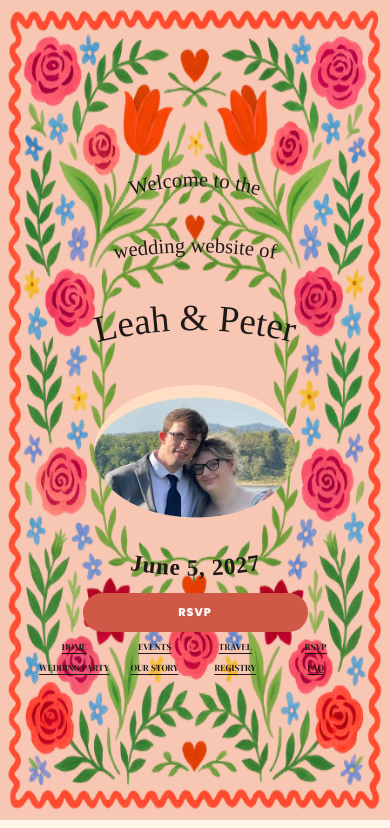
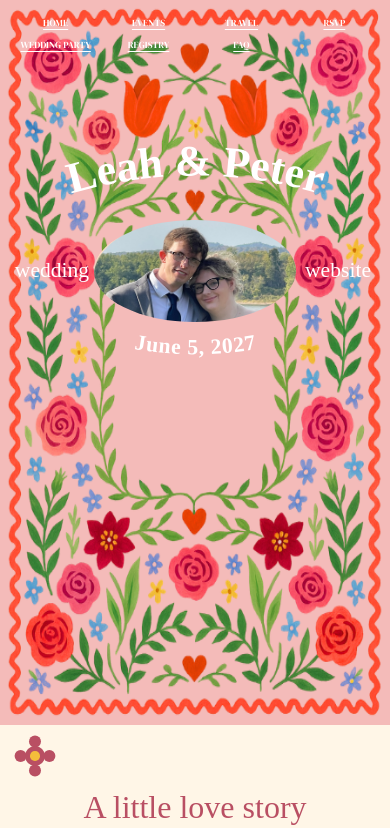
Before and after one commit to luckyleah/wedding, a React (Vite) app: page / in a window 390 px wide. Shown: the top 828 px of the page. Built offline with nearby package versions, Linux system fonts and the light colour scheme; a web font is replaced by a local one.

Commit message:
Match floral invitation hero reference
Co-authored-by: Copilot <223556219+Copilot@users.noreply.github.com>

```diff
--- a/src/App.css
+++ b/src/App.css
@@ -94,3 +94,34 @@
   .hero-navigation { gap:.45rem .25rem; width:100%; margin-top:.35rem; }
   .hero-navigation a { font-size:.58rem; letter-spacing:.01em; }
 }
+
+/* Floral invitation hero, following the supplied reference composition. */
+.hero-section { display:block; min-height:clamp(630px,57vw,770px); padding:1rem clamp(1rem,4vw,4rem) 2rem; background:#f4bbb9; }
+.hero-navigation { grid-template-columns:repeat(7,minmax(0,1fr)); width:100%; margin:0 auto; }
+.hero-navigation a { color:#fff; font-family:var(--serif); font-size:clamp(.64rem,1.2vw,.9rem); }
+.hero-navigation a:hover,.hero-navigation a:focus-visible { color:#fff6e7; }
+.hero-main { position:relative; z-index:1; display:flex; flex-direction:column; align-items:center; width:min(100%,760px); margin:clamp(3rem,7vw,5.5rem) auto 0; }
+.hero-copy { display:contents; }
+.hero-copy .hero-names,.hero-names { width:min(100%,580px); height:clamp(6.2rem,12vw,9.75rem); margin:0; color:#fff; }
+.hero-names text { font-size:93px; }
+.hero-photo-row { display:grid; grid-template-columns:1fr minmax(220px,340px) 1fr; align-items:center; width:100%; margin:-.9rem 0 -1rem; }
+.hero-photo-row>p { margin:0; color:#fff; font:clamp(1.7rem,3.4vw,3rem)/1 var(--script); text-align:center; }
+.hero-image-wrap { width:100%; height:clamp(120px,13vw,175px); margin:0; overflow:hidden; border-radius:50%; }
+.hero-image-wrap img { width:100%; height:100%; border-radius:0; object-fit:cover; }
+.hero-date { width:clamp(195px,23vw,285px); margin:0; color:#fff; }
+.hero-date text { font-size:37px; }
+.hero-actions { display:none; }
+
+@media(max-width:580px){
+  .hero-section { min-height:725px; padding:1rem .65rem 2rem; }
+  .hero-navigation { grid-template-columns:repeat(4,minmax(0,1fr)); gap:.55rem .15rem; }
+  .hero-navigation a { font-size:.58rem; }
+  .hero-main { width:100%; margin-top:5rem; }
+  .hero-copy .hero-names,.hero-names { width:min(100%,345px); height:6rem; }
+  .hero-names text { font-size:76px; }
+  .hero-photo-row { grid-template-columns:1fr minmax(175px,52vw) 1fr; margin:-.45rem 0 -.65rem; }
+  .hero-photo-row>p { font-size:1.35rem; }
+  .hero-image-wrap { height:102px; }
+  .hero-date { width:205px; }
+  .hero-date text { font-size:34px; }
+}
--- a/src/App.tsx
+++ b/src/App.tsx
@@ -3,7 +3,7 @@ import { wedding, type WeddingPartyMember } from './content'
 
 const navItems = [
   ['Home', 'home'], ['Events', 'events'], ['Travel', 'travel'], ['RSVP', 'rsvp'],
-  ['Wedding Party', 'party'], ['Our Story', 'story'], ['Registry', 'registry'], ['FAQ', 'faq'],
+  ['Wedding Party', 'party'], ['Registry', 'registry'], ['FAQ', 'faq'],
 ] as const
 const heroImage = `${import.meta.env.BASE_URL}images/leah-and-peter.png`
 const heroFrame = `${import.meta.env.BASE_URL}images/homepage-floral-frame.png`
@@ -51,35 +51,26 @@ function App() {
       <section id="home" className="hero-section">
         <img className="hero-floral-frame" src={heroFrame} alt="" />
         <img className="hero-floral-frame hero-floral-frame-mobile" src={stationery.mobileFrame} alt="" />
-        <div className="hero-copy">
-          <div className="hero-welcome" role="img" aria-label="Welcome to the wedding website of">
-            <svg viewBox="0 0 600 125" aria-hidden="true">
-              <path id="hero-welcome-curve-top" d="M 125 105 Q 300 32 475 105" fill="none" />
-              <text><textPath href="#hero-welcome-curve-top" startOffset="50%" textAnchor="middle">Welcome to the</textPath></text>
-            </svg>
-            <svg viewBox="0 0 600 125" aria-hidden="true">
-              <path id="hero-welcome-curve-bottom" d="M 22 108 Q 300 25 578 108" fill="none" />
-              <text><textPath href="#hero-welcome-curve-bottom" startOffset="50%" textAnchor="middle">wedding website of</textPath></text>
-            </svg>
-          </div>
+        <nav className="hero-navigation" aria-label="Primary navigation">{navItems.map(([label, id]) => <a key={id} href={`#${id}`}>{label}</a>)}</nav>
+        <div className="hero-main">
           <h1 className="hero-names" aria-label="Leah and Peter">
             <svg viewBox="0 0 600 150" aria-hidden="true">
               <path id="hero-name-curve" d="M 34 117 Q 300 21 566 117" fill="none" />
               <text><textPath href="#hero-name-curve" startOffset="50%" textAnchor="middle">Leah &amp; Peter</textPath></text>
             </svg>
           </h1>
-        </div>
-        <div className="hero-image-wrap"><img src={heroImage} alt="Leah and Peter smiling together outdoors" /></div>
-        <div className="hero-details">
+          <div className="hero-photo-row">
+            <p>wedding</p>
+            <div className="hero-image-wrap"><img src={heroImage} alt="Leah and Peter smiling together outdoors" /></div>
+            <p>website</p>
+          </div>
           <p className="hero-date" aria-label="June 5, 2027">
             <svg viewBox="0 0 320 95" aria-hidden="true">
               <path id="hero-date-curve" d="M 10 47 Q 160 88 310 47" fill="none" />
               <text><textPath href="#hero-date-curve" startOffset="50%" textAnchor="middle">June 5, 2027</textPath></text>
             </svg>
           </p>
-          <div className="hero-actions"><a className="button" href="#rsvp">RSVP</a></div>
         </div>
-        <nav className="hero-navigation" aria-label="Primary navigation">{navItems.map(([label, id]) => <a key={id} href={`#${id}`}>{label}</a>)}</nav>
       </section>
 
       <section className="welcome-section section-frame">
```
